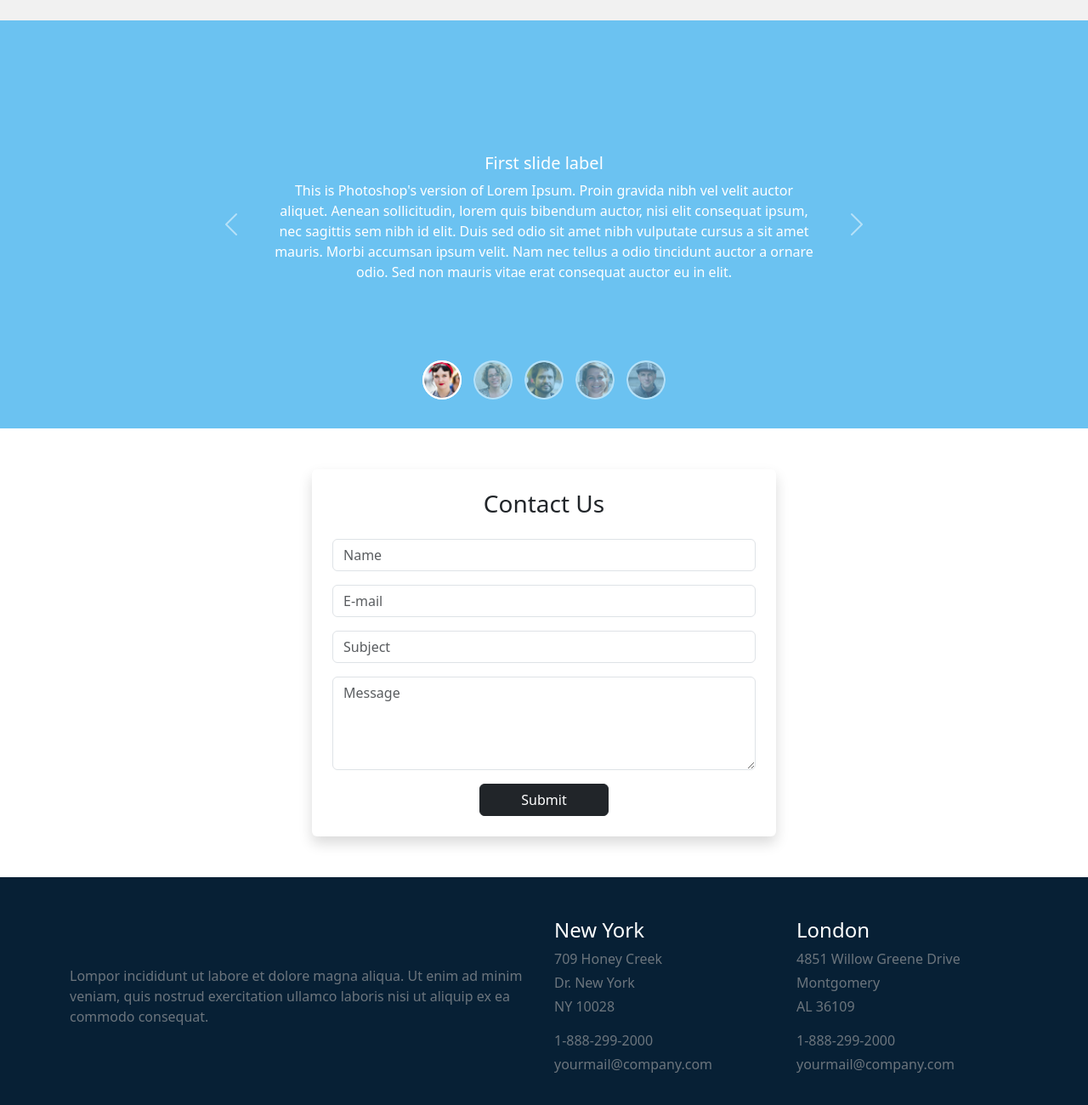
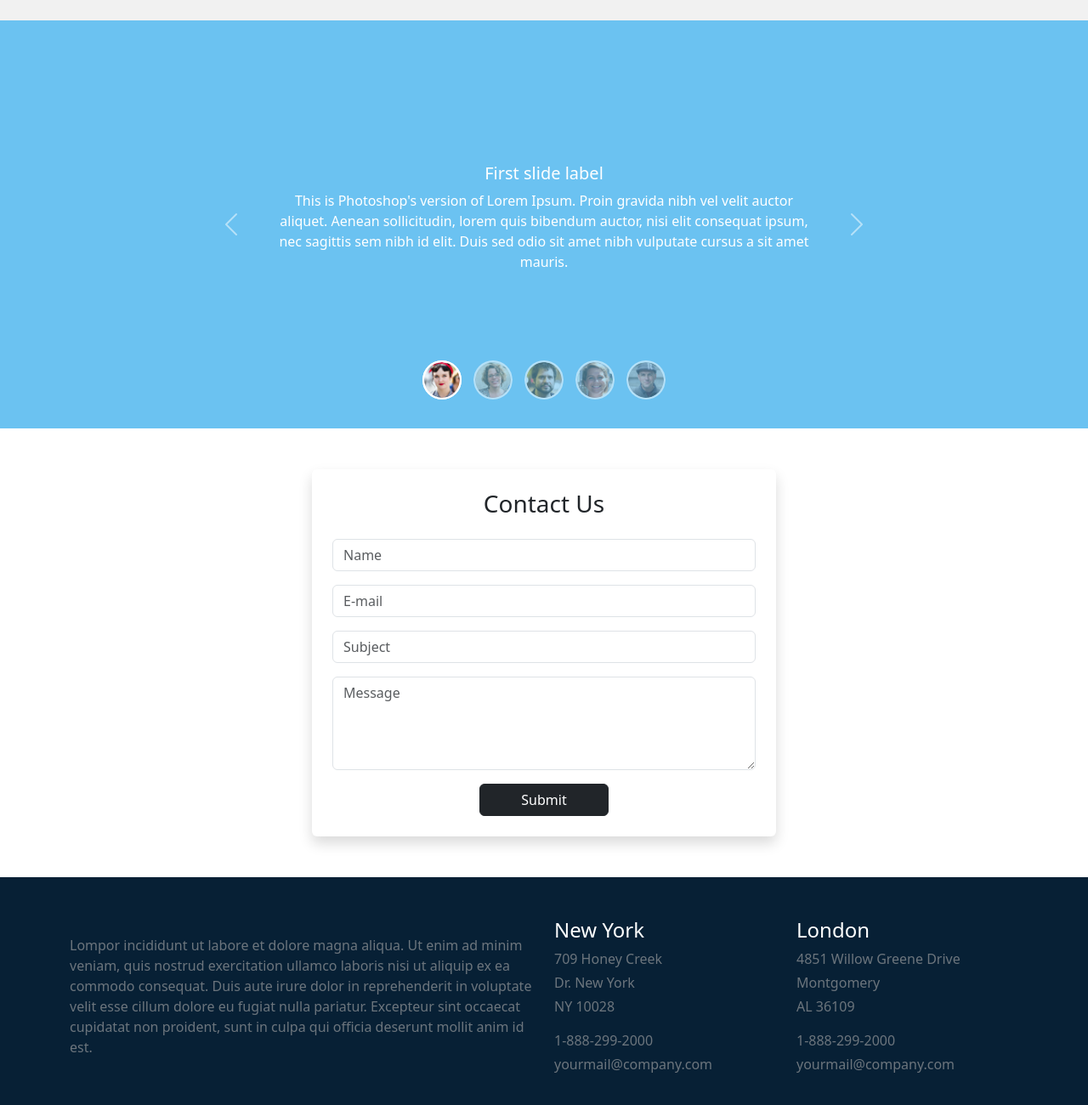
Before and after one commit to emilmardanov290/Clinic-Website-Project, a plain HTML site: page index.htm in a window 1280 px wide. Shown: the part 3588-4888 px from the top of the page at 85% size. Drawn offline with nearby package versions, Linux system fonts and the light colour scheme.

Commit message:
Обновил index.html

```diff
--- a/index.htm
+++ b/index.htm
@@ -221,31 +221,31 @@
                         <div class="carousel-item active">
                             <div class="carousel-caption">
                                 <h5>First slide label</h5>
-                                <p>This is Photoshop's version  of Lorem Ipsum. Proin gravida nibh vel velit auctor aliquet. Aenean sollicitudin, lorem quis bibendum auctor, nisi elit consequat ipsum, nec sagittis sem nibh id elit. Duis sed odio sit amet nibh vulputate cursus a sit amet mauris. Morbi accumsan ipsum velit. Nam nec tellus a odio tincidunt auctor a ornare odio. Sed non  mauris vitae erat consequat auctor eu in elit.</p>
+                                <p>This is Photoshop's version  of Lorem Ipsum. Proin gravida nibh vel velit auctor aliquet. Aenean sollicitudin, lorem quis bibendum auctor, nisi elit consequat ipsum, nec sagittis sem nibh id elit. Duis sed odio sit amet nibh vulputate cursus a sit amet mauris.</p>
                             </div>
                         </div>
                         <div class="carousel-item">
                             <div class="carousel-caption">
                                 <h5>Second slide label</h5>
-                                <p>This is Photoshop's version  of Lorem Ipsum. Proin gravida nibh vel velit auctor aliquet. Aenean sollicitudin, lorem quis bibendum auctor, nisi elit consequat ipsum, nec sagittis sem nibh id elit. Duis sed odio sit amet nibh vulputate cursus a sit amet mauris. Morbi accumsan ipsum velit. Nam nec tellus a odio tincidunt auctor a ornare odio. Sed non  mauris vitae erat consequat auctor eu in elit.</p>
+                                <p>This is Photoshop's version  of Lorem Ipsum. Proin gravida nibh vel velit auctor aliquet. Aenean sollicitudin, lorem quis bibendum auctor, nisi elit consequat ipsum, nec sagittis sem nibh id elit. Duis sed odio sit amet nibh vulputate cursus a sit amet mauris.</p>
                             </div>
                         </div>
                         <div class="carousel-item">
                             <div class="carousel-caption">
                                 <h5>Third slide label</h5>
-                                <p>This is Photoshop's version  of Lorem Ipsum. Proin gravida nibh vel velit auctor aliquet. Aenean sollicitudin, lorem quis bibendum auctor, nisi elit consequat ipsum, nec sagittis sem nibh id elit. Duis sed odio sit amet nibh vulputate cursus a sit amet mauris. Morbi accumsan ipsum velit. Nam nec tellus a odio tincidunt auctor a ornare odio. Sed non  mauris vitae erat consequat auctor eu in elit.</p>
+                                <p>This is Photoshop's version  of Lorem Ipsum. Proin gravida nibh vel velit auctor aliquet. Aenean sollicitudin, lorem quis bibendum auctor, nisi elit consequat ipsum, nec sagittis sem nibh id elit. Duis sed odio sit amet nibh vulputate cursus a sit amet mauris. </p>
                             </div>
                         </div>
                         <div class="carousel-item">
                             <div class="carousel-caption">
                                 <h5>4-th slide label</h5>
-                                <p>This is Photoshop's version  of Lorem Ipsum. Proin gravida nibh vel velit auctor aliquet. Aenean sollicitudin, lorem quis bibendum auctor, nisi elit consequat ipsum, nec sagittis sem nibh id elit. Duis sed odio sit amet nibh vulputate cursus a sit amet mauris. Morbi accumsan ipsum velit. Nam nec tellus a odio tincidunt auctor a ornare odio. Sed non  mauris vitae erat consequat auctor eu in elit.</p>
+                                <p>This is Photoshop's version  of Lorem Ipsum. Proin gravida nibh vel velit auctor aliquet. Aenean sollicitudin, lorem quis bibendum auctor, nisi elit consequat ipsum, nec sagittis sem nibh id elit. Duis sed odio sit amet nibh vulputate cursus a sit amet mauris.</p>
                             </div>
                         </div>
                         <div class="carousel-item">
                             <div class="carousel-caption">
                                 <h5>5-th slide label</h5>
-                                <p>This is Photoshop's version  of Lorem Ipsum. Proin gravida nibh vel velit auctor aliquet. Aenean sollicitudin, lorem quis bibendum auctor, nisi elit consequat ipsum, nec sagittis sem nibh id elit. Duis sed odio sit amet nibh vulputate cursus a sit amet mauris. Morbi accumsan ipsum velit. Nam nec tellus a odio tincidunt auctor a ornare odio. Sed non  mauris vitae erat consequat auctor eu in elit.</p>
+                                <p>This is Photoshop's version  of Lorem Ipsum. Proin gravida nibh vel velit auctor aliquet. Aenean sollicitudin, lorem quis bibendum auctor, nisi elit consequat ipsum, nec sagittis sem nibh id elit. Duis sed odio sit amet nibh vulputate cursus a sit amet mauris.</p>
                             </div>
                         </div>
                     </div>
@@ -294,6 +294,8 @@
                             <p class="mb-0">
                                 Lompor incididunt ut labore et dolore magna aliqua. Ut enim ad minim veniam,
                                 quis nostrud exercitation ullamco laboris nisi ut aliquip ex ea commodo consequat.
+                                Duis aute irure dolor in reprehenderit in voluptate velit esse cillum dolore eu fugiat nulla pariatur.
+                                Excepteur sint occaecat cupidatat non proident, sunt in culpa qui officia deserunt mollit anim id est.
                             </p>
                         </div>
                         <div class="col-md-3 mb-4 mb-md-0">
```
